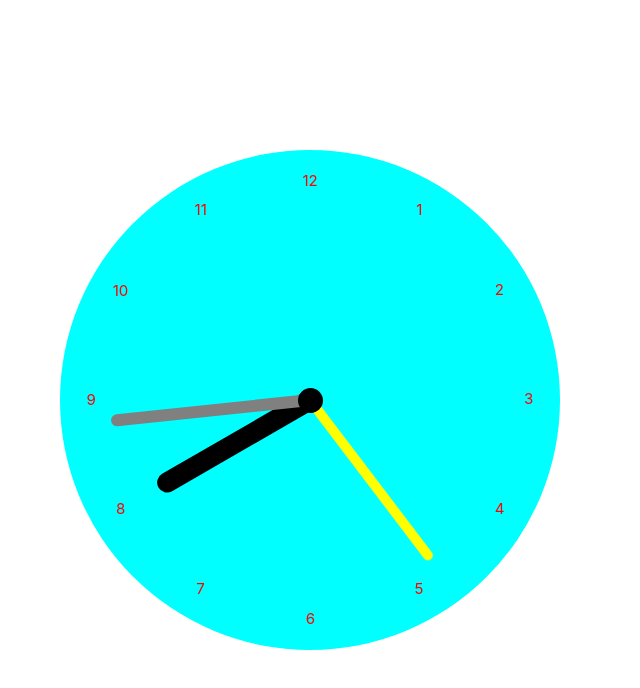
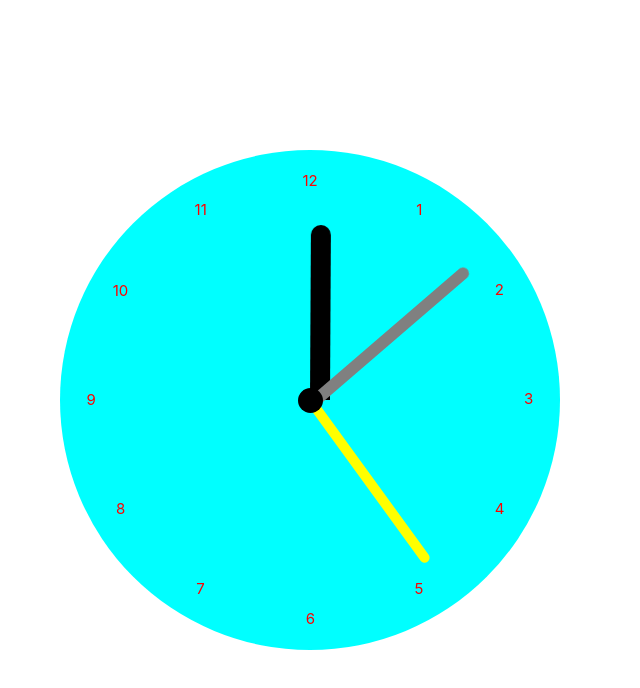
Before and after one commit to PickleRick56/clock, a Vue app: page / in a window 1280 px wide. Shown: the top 688 px of the page, without its empty margins (0-640 px from the left). Built offline with nearby package versions, Linux system fonts and the light colour scheme.

Commit message:
Update App.vue

```diff
--- a/src/App.vue
+++ b/src/App.vue
@@ -94,7 +94,8 @@ header {
   transform-origin: bottom;
   border-top-left-radius: 10px;
   border-top-right-radius: 10px;
-  transition: transform 1s;
+  animation-name: arrowRotation;
+  animation-duration: 1s;
 }
 
 .minutArrow {
@@ -109,6 +110,8 @@ header {
   width: 12px;
   height: 40%;
   background-color: grey;
+  animation-name: arrowRotation;
+  animation-duration: 60s;
 }
 
 .hourArrow {
@@ -123,7 +126,8 @@ header {
   width: 20px;
   height: 35%;
   background-color: black;
-  transition: transform 1s;
+  animation-name: arrowRotation;
+  animation-duration: 3600s;
 }
 
 .secondArrow {
@@ -148,6 +152,19 @@ header {
   display: inline-block;
 }
 
+@-webkit-keyframes arrowRotation {
+  from {
+    -webkit-transform: rotate(0deg);
+    -o-transform: rotate(0deg);
+    transform: rotate(0deg);
+  }
+  to {
+    -webkit-transform: rotate(360deg);
+    -o-transform: rotate(360deg);
+    transform: rotate(360deg);
+  }
+}
+
 @media (min-width: 1024px) {
   header {
     display: flex;
```
